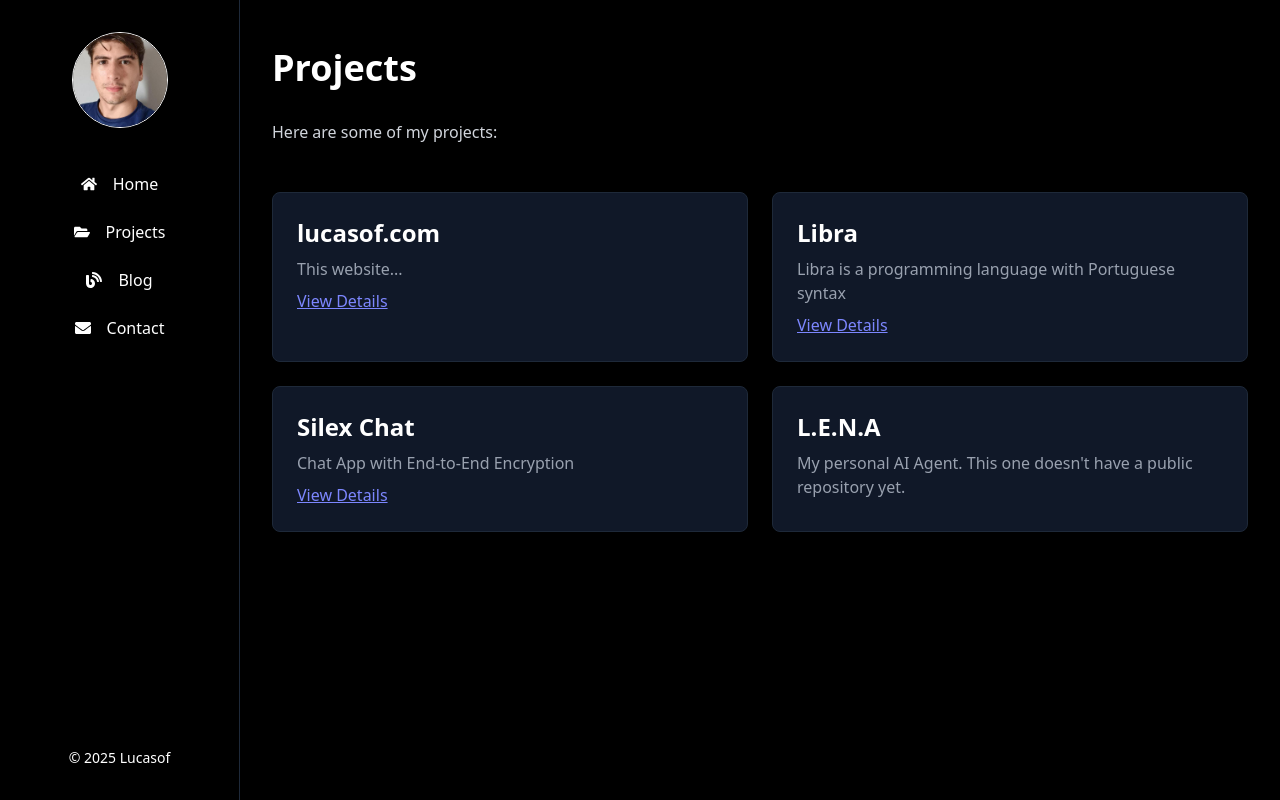
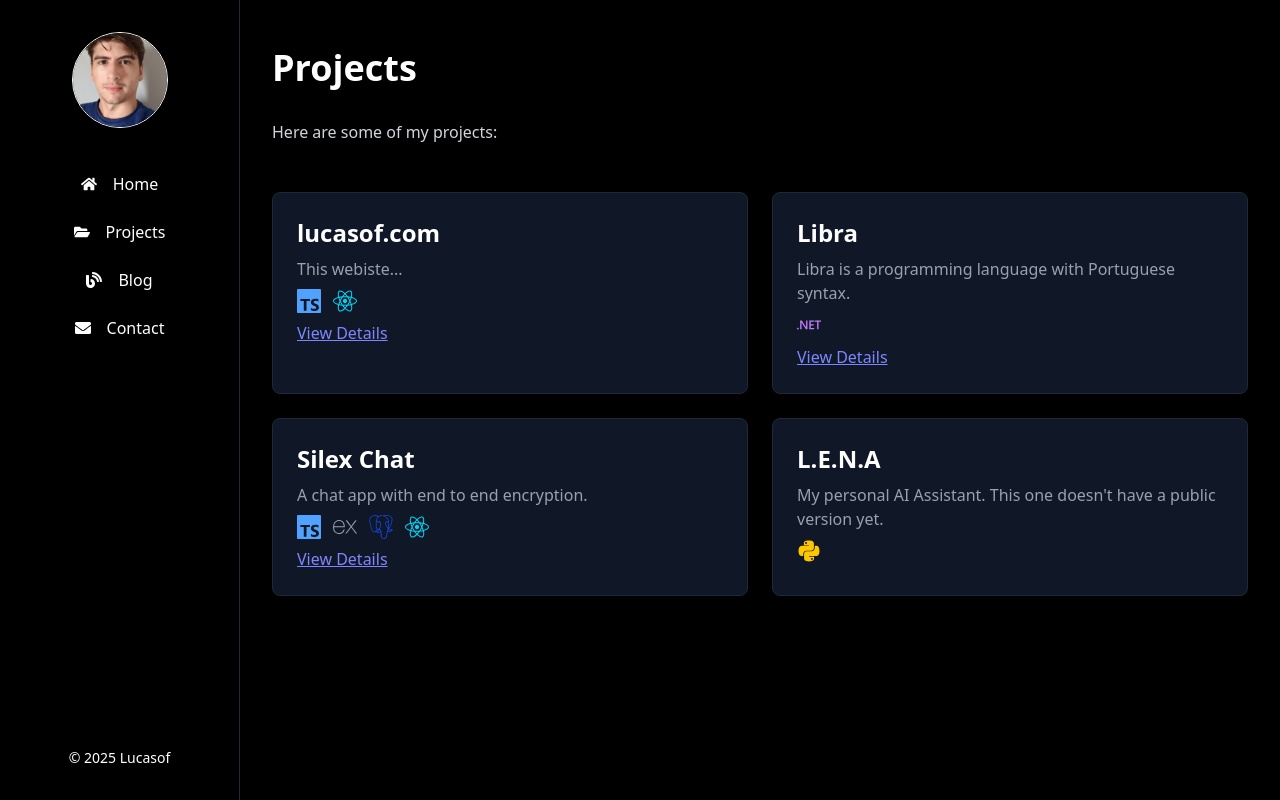
Before and after one commit to lucasdcampos/lucasof.com, a React (Vite) app: page /projects in a window 1280 px wide. Built offline with nearby package versions, Linux system fonts and the light colour scheme.

Commit message:
feat: add project cards

```diff
--- /dev/null
+++ b/src/components/ProjectCard.tsx
@@ -0,0 +1,23 @@
+import React from 'react';
+
+interface ProjectCardProps {
+  title: string;
+  description: string;
+  stack: React.ReactNode;
+  link?: string;
+}
+
+export default function ProjectCard({ title, description, stack, link }: ProjectCardProps) {
+  return (
+    <div className="bg-gray-900 rounded-lg p-6 border border-gray-800">
+      <h2 className="text-2xl font-semibold mb-2">{title}</h2>
+      <p className="text-gray-400 mb-2">{description}</p>
+      <div className="flex gap-3 mb-2 items-center">
+        {stack}
+      </div>
+      {link && (
+        <a href={link} className="text-indigo-400 underline">View Details</a>
+      )}
+    </div>
+  );
+}
--- a/src/pages/Projects.tsx
+++ b/src/pages/Projects.tsx
@@ -1,4 +1,7 @@
 import Layout from '../components/Layout';
+import ProjectCard from '../components/ProjectCard';
+import { FaReact, FaPython } from 'react-icons/fa';
+import { SiTypescript, SiDotnet, SiExpress, SiPostgresql } from 'react-icons/si';
 
 export default function Projects() {
   return (
@@ -7,25 +10,42 @@ export default function Projects() {
       <p className="mb-8 text-base text-gray-300">Here are some of my projects:</p>
 
       <div className="grid grid-cols-1 md:grid-cols-2 gap-6">
-        <div className="bg-gray-900 rounded-lg p-6 border border-gray-800">
-          <h2 className="text-2xl font-semibold mb-2">lucasof.com</h2>
-          <p className="text-gray-400 mb-2">This website...</p>
-          <a href="/" className="text-indigo-400 underline">View Details</a>
-        </div>
-        <div className="bg-gray-900 rounded-lg p-6 border border-gray-800">
-          <h2 className="text-2xl font-semibold mb-2">Libra</h2>
-          <p className="text-gray-400 mb-2">Libra is a programming language with Portuguese syntax</p>
-          <a href="https://github.com/lucasdcampos/libra" className="text-indigo-400 underline">View Details</a>
-        </div>
-        <div className="bg-gray-900 rounded-lg p-6 border border-gray-800">
-          <h2 className="text-2xl font-semibold mb-2">Silex Chat</h2>
-          <p className="text-gray-400 mb-2">Chat App with End-to-End Encryption</p>
-          <a href="https://github.com/lucasdcampos/silexchat" className="text-indigo-400 underline">View Details</a>
-        </div>
-        <div className="bg-gray-900 rounded-lg p-6 border border-gray-800">
-          <h2 className="text-2xl font-semibold mb-2">L.E.N.A</h2>
-          <p className="text-gray-400 mb-2">My personal AI Agent. This one doesn't have a public repository yet.</p>
-        </div>
+        <ProjectCard
+          title="lucasof.com"
+          description="This webiste..."
+          stack={
+            <>
+              <SiTypescript className="text-blue-400 text-2xl" title="TypeScript" />
+              <FaReact className="text-cyan-400 text-2xl" title="React" />
+            </>
+          }
+          link="#"
+        />
+        <ProjectCard
+          title="Libra"
+          description="Libra is a programming language with Portuguese syntax."
+          stack={<SiDotnet className="text-purple-400 text-2xl" title="C#" />}
+          link="#"
+        />
+        <ProjectCard
+          title="Silex Chat"
+          description="A chat app with end to end encryption."
+          stack={
+            <>
+              <SiTypescript className="text-blue-400 text-2xl" title="TypeScript" />
+              <SiExpress className="text-gray-400 text-2xl" title="Express" />
+              <SiPostgresql className="text-blue-700 text-2xl" title="Postgres" />
+              <FaReact className="text-cyan-400 text-2xl" title="React" />
+            </>
+          }
+          link="#"
+        />
+        <ProjectCard
+          title="L.E.N.A"
+          description="My personal AI Assistant. This one doesn't have a public version yet."
+          stack={<FaPython className="text-yellow-400 text-2xl" title="Python" />}
+          link=""
+        />
       </div>
     </Layout>
   );
```
